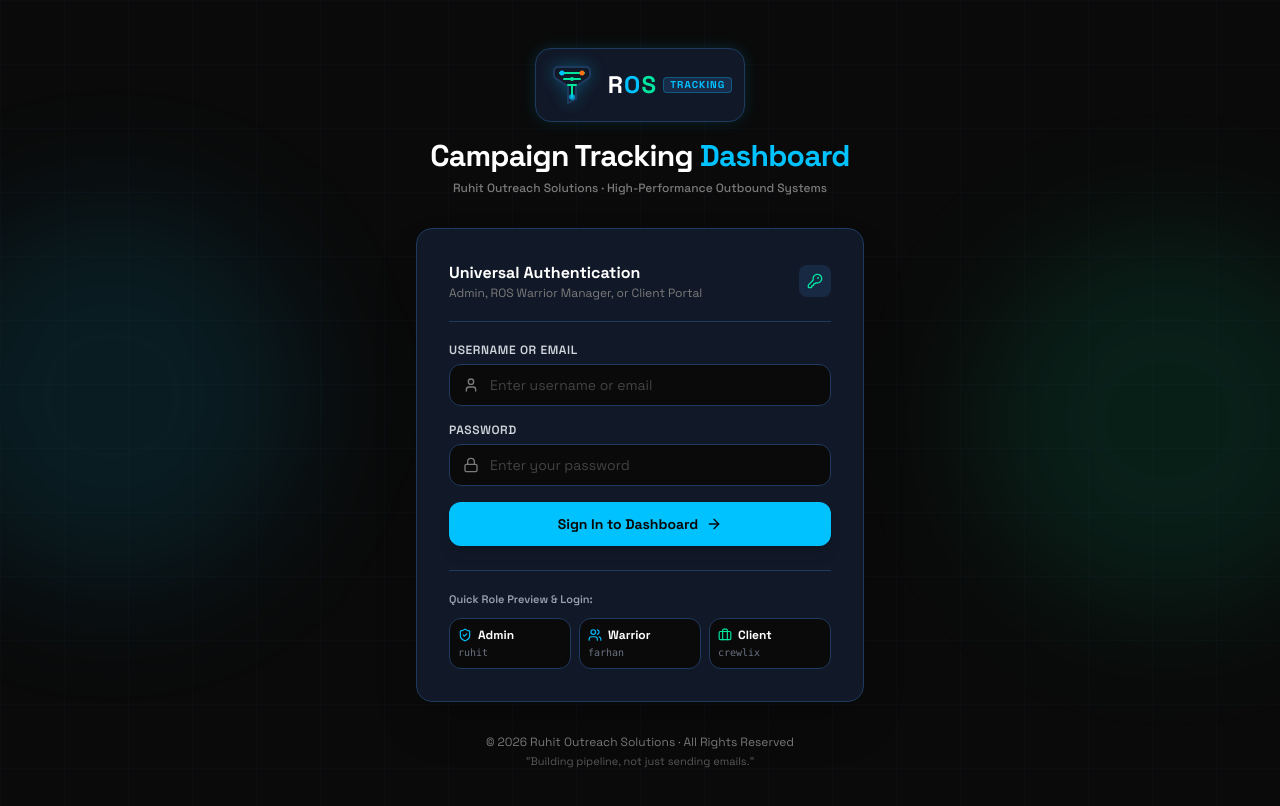
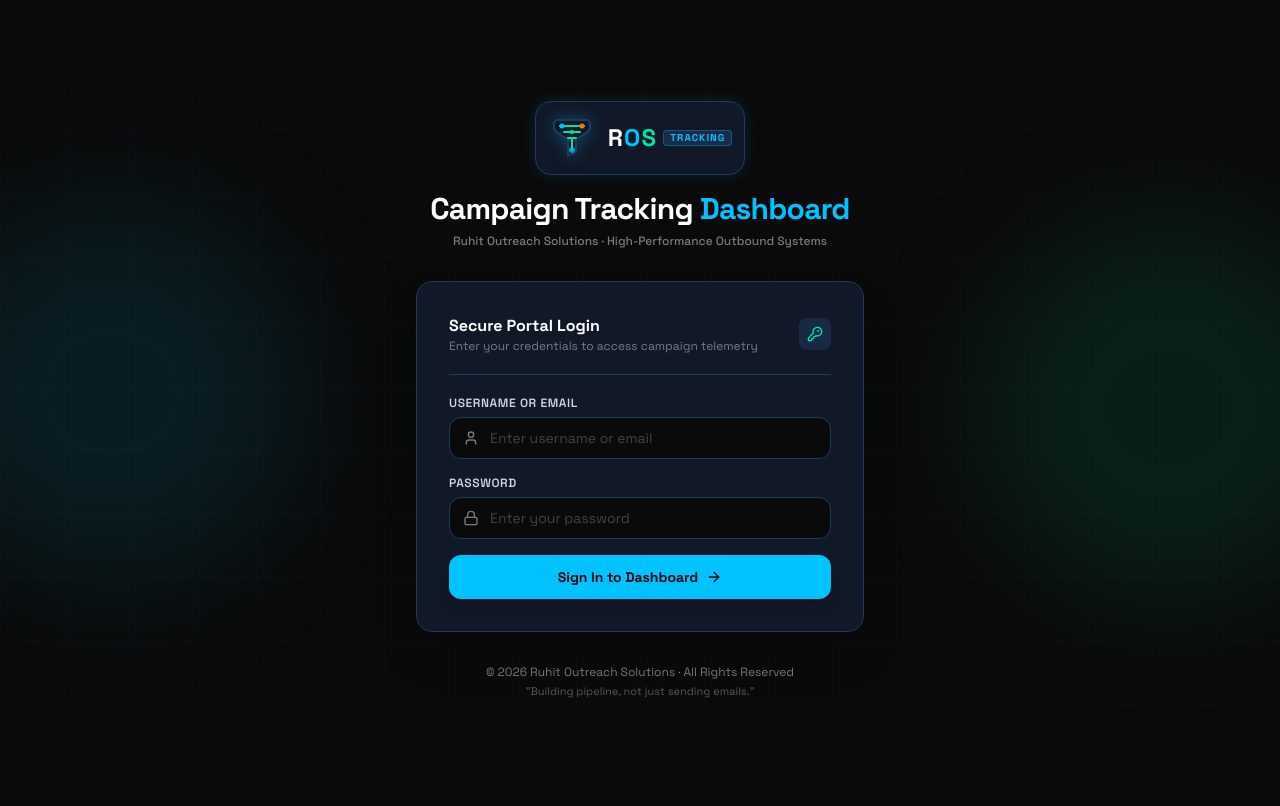
Before and after one commit to ruhitoutreachsolutions-pixel/ROS-Campaign-Tracking-Deshboard, a React (Vite) app: page / in a window 1280 px wide. Shown: the top 806 px of the page. Built offline with nearby package versions, Linux system fonts and the light colour scheme; no server answers; the database is empty.

Commit message:
Remove quick login preview buttons and credentials autofill from LoginScreen

```diff
--- a/src/components/LoginScreen.jsx
+++ b/src/components/LoginScreen.jsx
@@ -1,7 +1,7 @@
 import React, { useState } from 'react';
 import { useWorkspace } from '../context/WorkspaceContext';
 import RosLogo from './RosLogo';
-import { Lock, User, ArrowRight, KeyRound, AlertCircle, Loader2, ShieldCheck, Users, Briefcase } from 'lucide-react';
+import { Lock, User, ArrowRight, KeyRound, AlertCircle, Loader2 } from 'lucide-react';
 
 export default function LoginScreen() {
   const { login } = useWorkspace();
@@ -28,12 +28,6 @@ export default function LoginScreen() {
     } finally {
       setLoading(false);
     }
-  };
-
-  const handleQuickFill = (u, p) => {
-    setUsername(u);
-    setPassword(p);
-    setError('');
   };
 
   return (
@@ -64,8 +58,8 @@ export default function LoginScreen() {
 
           <div className="flex items-center justify-between pb-5 mb-5 border-b border-[#1E3A5F]">
             <div>
-              <h2 className="text-base font-bold text-white">Universal Authentication</h2>
-              <p className="text-xs text-[#7B7B7B]">Admin, ROS Warrior Manager, or Client Portal</p>
+              <h2 className="text-base font-bold text-white">Secure Portal Login</h2>
+              <p className="text-xs text-[#7B7B7B]">Enter your credentials to access campaign telemetry</p>
             </div>
             <span className="p-2 rounded-lg bg-[#1E3A5F]/50 text-[#00E5A0]">
               <KeyRound className="w-4 h-4" />
@@ -135,50 +129,6 @@ export default function LoginScreen() {
             </button>
           </form>
 
-          {/* Quick Login Role Selectors */}
-          <div className="mt-6 pt-5 border-t border-[#1E3A5F]">
-            <span className="text-[11px] font-semibold text-gray-400 block mb-2.5">
-              Quick Role Preview & Login:
-            </span>
-            <div className="grid grid-cols-3 gap-2">
-              <button
-                type="button"
-                onClick={() => handleQuickFill('ruhit', 'ruhit2026')}
-                className="p-2 rounded-xl bg-[#0A0A0A] border border-[#1E3A5F] hover:border-[#00C2FF] text-left transition group"
-              >
-                <div className="flex items-center gap-1.5 text-xs font-bold text-white group-hover:text-[#00C2FF]">
-                  <ShieldCheck className="w-3.5 h-3.5 text-[#00C2FF]" />
-                  Admin
-                </div>
-                <div className="text-[10px] text-gray-500 font-mono mt-0.5">ruhit</div>
-              </button>
-
-              <button
-                type="button"
-                onClick={() => handleQuickFill('farhan', 'warrior2026')}
-                className="p-2 rounded-xl bg-[#0A0A0A] border border-[#1E3A5F] hover:border-sky-400 text-left transition group"
-              >
-                <div className="flex items-center gap-1.5 text-xs font-bold text-white group-hover:text-sky-400">
-                  <Users className="w-3.5 h-3.5 text-sky-400" />
-                  Warrior
-                </div>
-                <div className="text-[10px] text-gray-500 font-mono mt-0.5">farhan</div>
-              </button>
-
-              <button
-                type="button"
-                onClick={() => handleQuickFill('crewlix', 'crewlix2026')}
-                className="p-2 rounded-xl bg-[#0A0A0A] border border-[#1E3A5F] hover:border-[#00E5A0] text-left transition group"
-              >
-                <div className="flex items-center gap-1.5 text-xs font-bold text-white group-hover:text-[#00E5A0]">
-                  <Briefcase className="w-3.5 h-3.5 text-[#00E5A0]" />
-                  Client
-                </div>
-                <div className="text-[10px] text-gray-500 font-mono mt-0.5">crewlix</div>
-              </button>
-            </div>
-          </div>
-
         </div>
 
         {/* Footer */}
```
